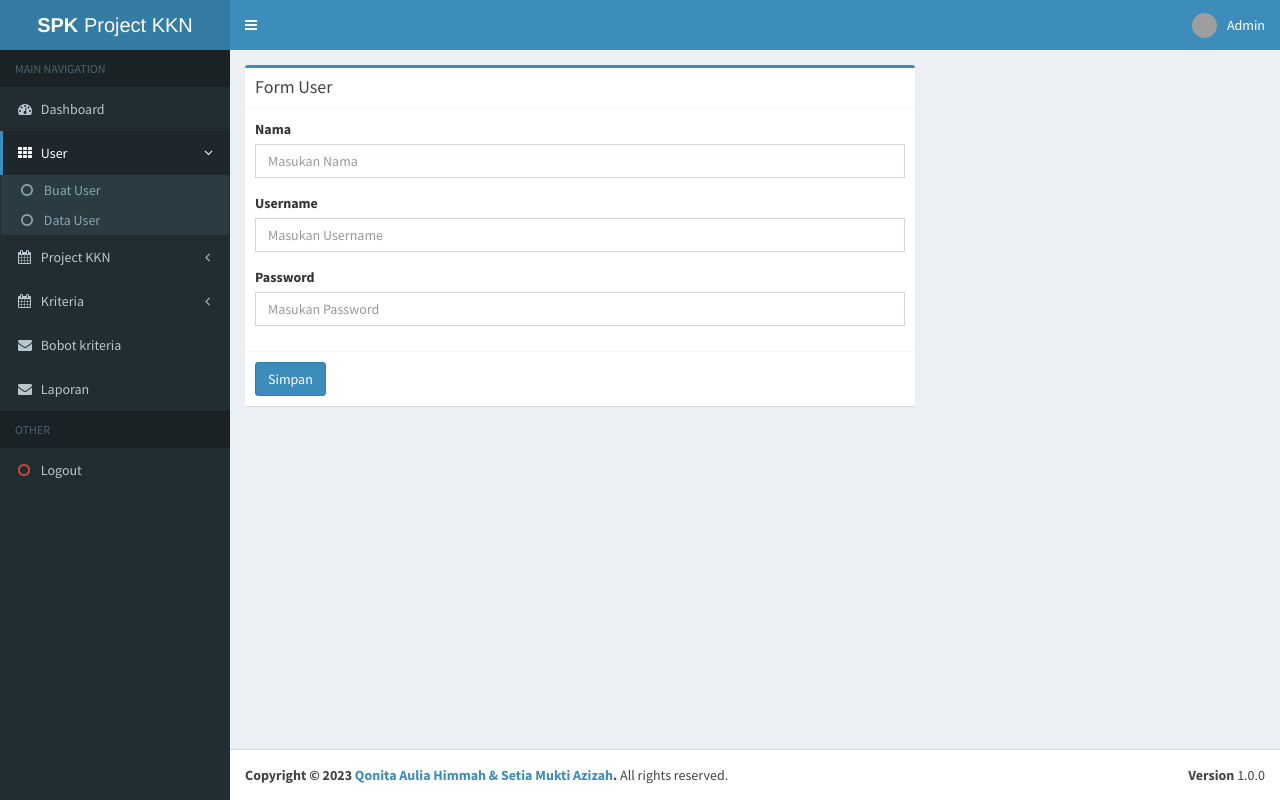
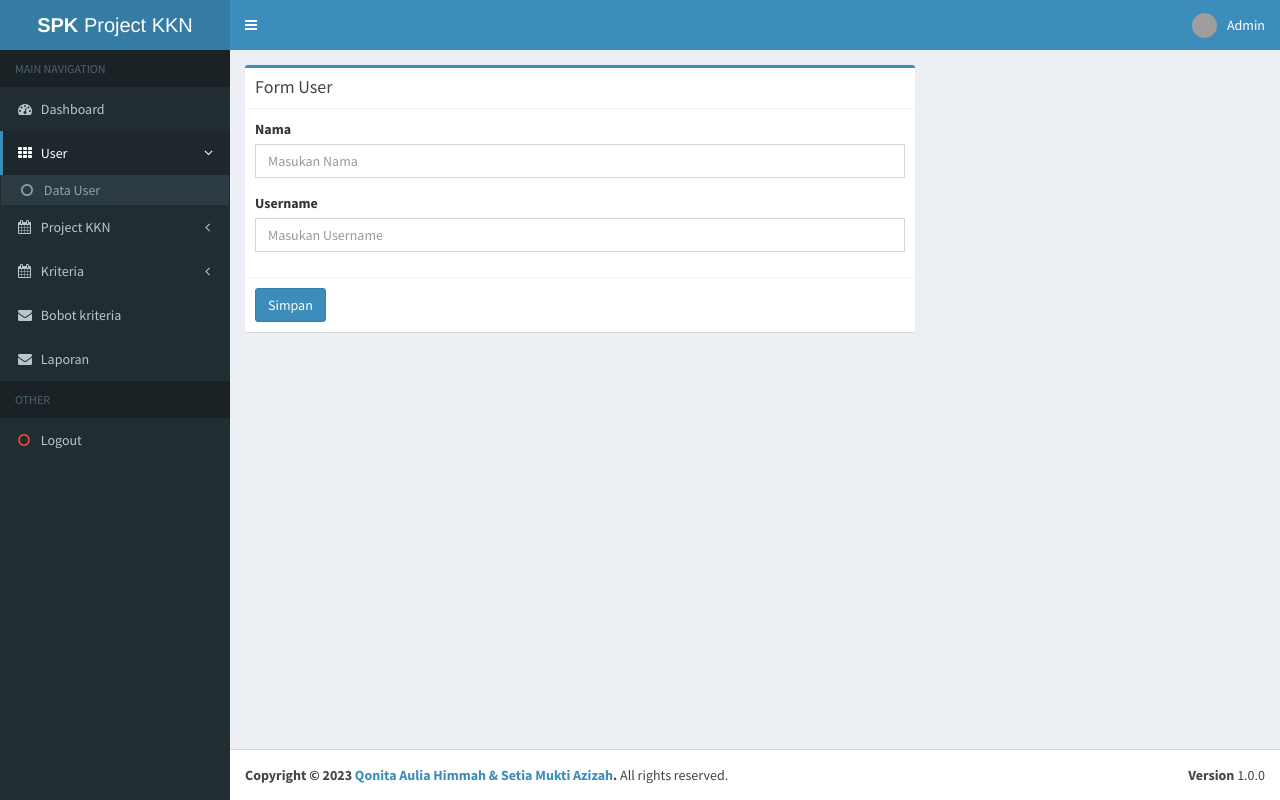
Before and after one commit to setiamuktiazizah/projectKKN, a PHP site: page /?p=user&act=create in a window 1280 px wide. Run offline with PHP 8.4, Linux system fonts and the light colour scheme; a user stored in the database is signed in; data comes from the database, SQL or seed files in the repository; data that the repository does not hold is empty; some libraries are stand-ins or nearby versions; grey boxes are pictures that could not be loaded.

Commit message:
fix user

```diff
--- a/index.php
+++ b/index.php
@@ -104,8 +104,8 @@ if (isset($_GET['logout'])) {
                 </span>
               </a>
               <ul class="treeview-menu">
-                <li><a href="?p=user&act=create"><i class="fa fa-circle-o"></i> Buat User </a></li>
-                <li><a href="?p=user"><i class="fa fa-circle-o"></i> Data User</a></li>
+                <!-- <li><a href="?p=user&act=create"><i class="fa fa-circle-o"></i> Buat User </a></li> -->
+                <li><a href="?p=user&act=view"><i class="fa fa-circle-o"></i> Data User</a></li>
               </ul>
             </li>
             <li class="treeview <?= (@$_GET['p'] == 'project') ? 'active' : '' ?>">
@@ -190,12 +190,10 @@ if (isset($_GET['logout'])) {
 
         switch ($page) {
           case 'user':
-            if ($action == "create") {
-              include 'page/user/create.php';
-            } else if ($action == "edit") {
+            if ($action == "view") {
+              include 'page/user/index.php';
+            } else {
               include 'page/user/edit.php';
-            } else {
-              include 'page/user/index.php';
             }
             break;
 
--- a/page/user/edit.php
+++ b/page/user/edit.php
@@ -44,16 +44,16 @@
             <label for="exampleInputEmail1">Username</label>
             <input type="text" class="form-control" id="exampleInputEmail1" placeholder="Masukan Username" name="username" required value="<?= $data['username'] ?>">
           </div>
-            <div class="form-group">
+          <!-- <div class="form-group">
               <label for="exampleInputEmail1">Password</label>
               <input type="text" class="form-control" id="exampleInputEmail1" placeholder="Masukan Password" name="password" required value="<?= $data['password'] ?>">
-            </div>
+            </div> -->
           <!-- <div class="form-group">
               <label for="exampleInputEmail1">Peran</label>
               <select name="peran" class="form-control">
                 <option value="">-- Pilih Peran --</option>
-                <option value="admin" <?= ($data['peran']=='admin')?'selected':'' ?>>Admin</option>
-                <option value="user" <?= ($data['peran']=='user')?'selected':'' ?>>User</option>
+                <option value="admin" <?= ($data['peran'] == 'admin') ? 'selected' : '' ?>>Admin</option>
+                <option value="user" <?= ($data['peran'] == 'user') ? 'selected' : '' ?>>User</option>
               </select>
             </div> -->
         </div>
```
Also changed, not shown: page/user/index.php (+2 -10 lines). Lines whose indentation alone changed are shown as unchanged.
